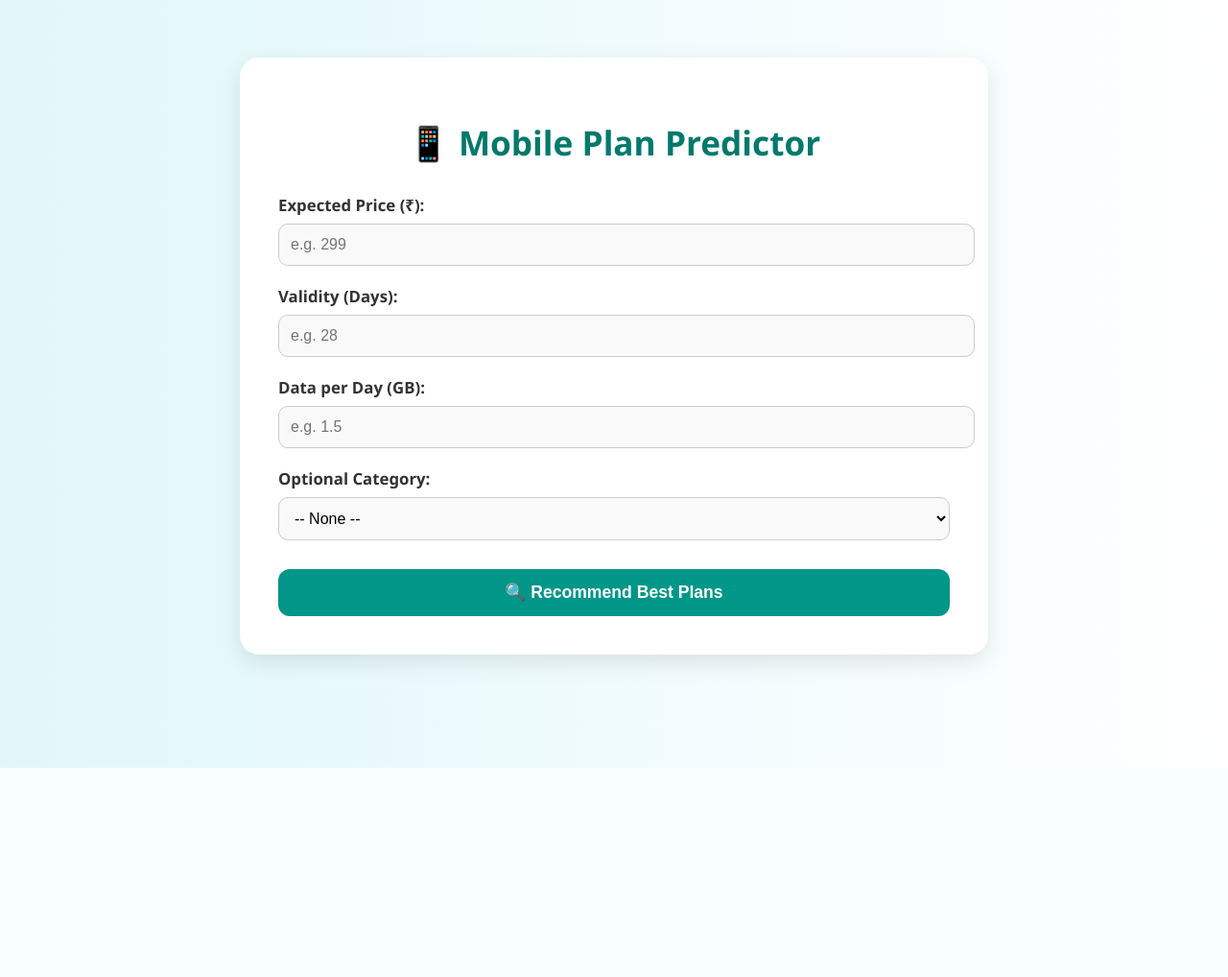
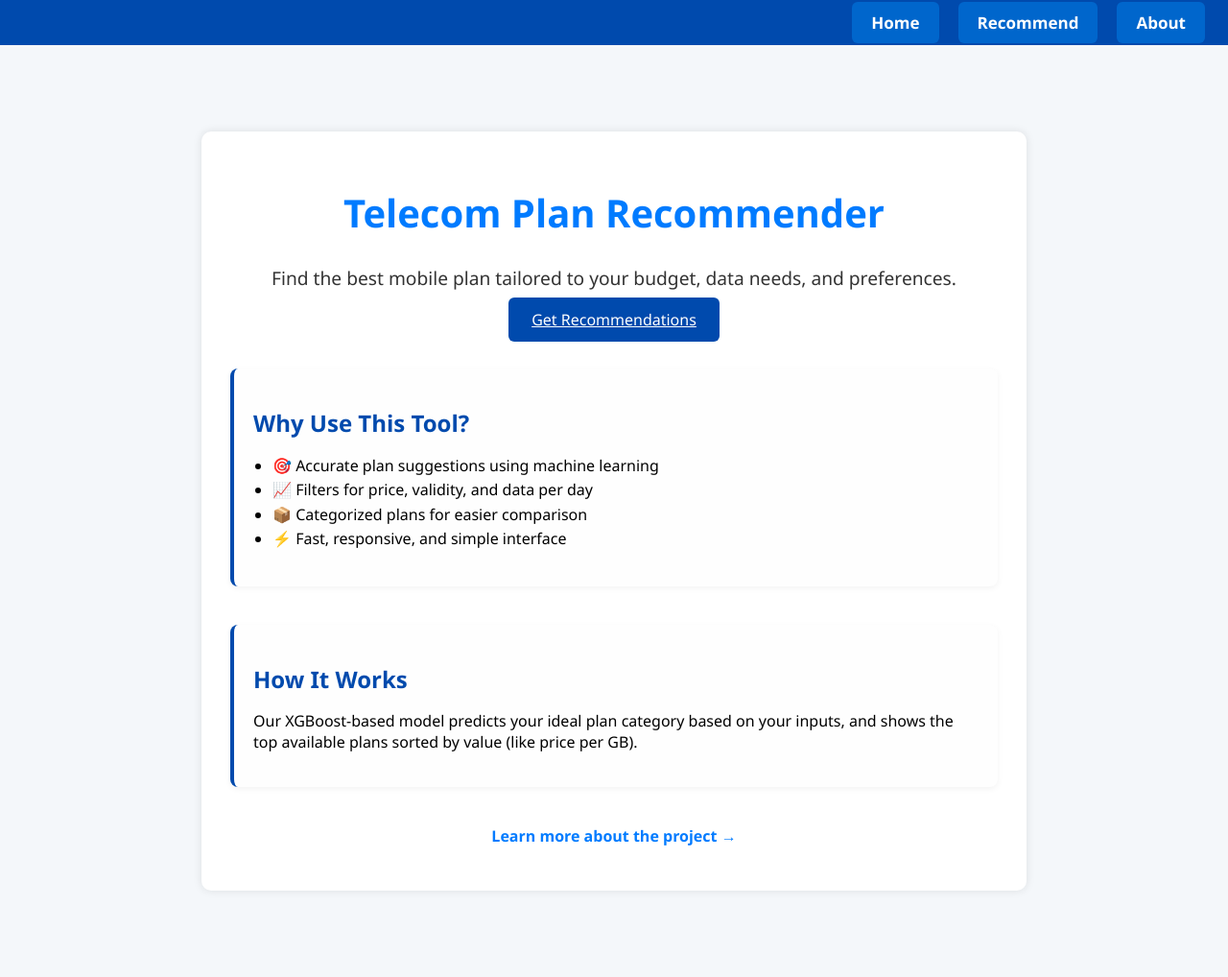
Before and after one commit to Anubhav-shukla1729/plan-recommender-system-6, a Flask app: page / in a window 1280 px wide. Shown: the whole page at 96% size. Before the commit the page ends 800 px from the top, so only its background shows below. Run offline with Flask 3, Linux system fonts and the light colour scheme; parts of the project's set-up code (start-up, migrations or seed data) failed here and were passed over.

Commit message:
added all files

```diff
--- a/app.py
+++ b/app.py
@@ -11,55 +11,85 @@ label_encoder = joblib.load("label_encoder.pkl")
 # Load dataset
 df = pd.read_csv("indian_mobile_plans_classified.csv")
 
-@app.route('/', methods=['GET', 'POST'])
+# Home route
+@app.route('/')
+def home():
+    return render_template("index.html")
+
+# Recommend route
+@app.route('/', methods=['GET'])
 def index():
+    return render_template("index.html")
+@app.route('/recommend', methods=['GET', 'POST'])
+def recommend():
     message = ""
     plans = []
 
     if request.method == 'POST':
         try:
+            # Get inputs from form
             price = request.form.get('price', type=float)
             validity = request.form.get('validity', type=int)
             data_per_day = request.form.get('data', type=float)
             selected_category = request.form.get('category')
 
-            # If a category is selected, prioritize it
+            # Start with the full dataset
+            filtered = df.copy()
+
+            # Filter by category if selected
             if selected_category:
-                filtered = df[df['plan_class'] == selected_category]
+                filtered = filtered[filtered['plan_class'] == selected_category]
 
-                # Allow a 20% fluctuation around input price, validity, and data
-                if price:
-                    filtered = filtered[
-                        (filtered['price'] >= price * 0.8) & (filtered['price'] <= price * 1.2)
-                    ]
-                if validity:
-                    filtered = filtered[
-                        (filtered['validity_days'] >= validity * 0.8) & (filtered['validity_days'] <= validity * 1.2)
-                    ]
-                if data_per_day:
-                    filtered = filtered[
-                        (filtered['data_per_day'] >= data_per_day * 0.8) & (filtered['data_per_day'] <= data_per_day * 1.2)
-                    ]
+            # Apply price filter if provided
+            if price is not None:
+                filtered = filtered[
+                    (filtered['price'] >= price * 0.8) & (filtered['price'] <= price * 1.2)
+                ]
 
+            # Apply validity filter if provided
+            if validity is not None:
+                filtered = filtered[
+                    (filtered['validity_days'] >= validity * 0.8) & (filtered['validity_days'] <= validity * 1.2)
+                ]
+
+            # Apply data per day filter if provided
+            if data_per_day is not None:
+                filtered = filtered[
+                    (filtered['data_per_day'] >= data_per_day * 0.8) & (filtered['data_per_day'] <= data_per_day * 1.2)
+                ]
+
+            # If category was selected, use sorted plans
+            if selected_category:
                 plans = filtered.sort_values(by='price_per_GB').head(4).to_dict(orient='records')
-
                 message = f"Showing best {selected_category} plans"
             else:
-                # Use model for prediction
-                input_features = [[price, validity, data_per_day]]
-                prediction = model.predict(input_features)
-                predicted_label = label_encoder.inverse_transform(prediction)[0]
+                # If no category selected, use model prediction
+                if price is not None and validity is not None and data_per_day is not None:
+                    input_features = [[price, validity, data_per_day]]
+                    prediction = model.predict(input_features)
+                    predicted_label = label_encoder.inverse_transform(prediction)[0]
 
-                # Filter top matching plans
-                matching_plans = df[df['plan_class'] == predicted_label]
-                matching_plans = matching_plans.sort_values(by='price_per_GB').head(4)
+                    matching_plans = filtered[filtered['plan_class'] == predicted_label]
+                    plans = matching_plans.sort_values(by='price_per_GB').head(4).to_dict(orient='records')
+                    message = f"Predicted Category: {predicted_label}"
+                else:
+                    # If some inputs are missing, just show the best available plans
+                    plans = filtered.sort_values(by='price_per_GB').head(4).to_dict(orient='records')
+                    message = "Showing best available plans based on input."
 
-                plans = matching_plans.to_dict(orient='records')
-                message = f"Predicted Category: {predicted_label}"
+            # If no plans match, show a message
+            if not plans:
+                message = "No plans found matching your criteria."
+
         except Exception as e:
             message = f"Error: {e}"
 
-    return render_template("index.html", message=message, plans=plans)
+    return render_template("recommend.html", message=message, plans=plans)
+
+# About route
+@app.route('/about')
+def about():
+    return render_template("about.html")
 
 if __name__ == '__main__':
     app.run(debug=True)
--- a/static/style.css
+++ b/static/style.css
@@ -1,98 +1,177 @@
+/* Base Reset */
 body {
-    font-family: 'Segoe UI', Tahoma, Geneva, Verdana, sans-serif;
-    background: linear-gradient(to right, #e0f7fa, #ffffff);
+    font-family: 'Segoe UI', sans-serif;
+    background-color: #f4f7fa;
     margin: 0;
     padding: 0;
 }
 
-.container {
-    max-width: 700px;
-    margin: 60px auto;
-    padding: 40px;
-    background-color: #ffffff;
-    border-radius: 20px;
-    box-shadow: 0 8px 24px rgba(0, 0, 0, 0.1);
+/* Navigation Bar */
+nav {
+    background-color: #004aad;
+    padding: 12px 24px;
 }
 
-h1 {
-    text-align: center;
-    font-size: 2.2em;
-    color: #00796b;
-    margin-bottom: 30px;
+nav ul {
+    list-style: none;
+    display: flex;
+    gap: 20px;
+    justify-content: flex-end;
+    margin: 0;
+    padding: 0;
 }
 
-label {
-    display: block;
-    font-weight: 600;
-    margin-top: 20px;
-    color: #333;
-    font-size: 1.05em;
+nav ul li a {
+    color: white;
+    text-decoration: none;
+    font-weight: bold;
+    font-size: 17px;
+    padding: 10px 20px;
+    background-color: #0066cc;
+    border-radius: 6px;
+    transition: background-color 0.3s ease, transform 0.2s ease;
 }
 
-input[type="number"],
-select {
-    width: 100%;
-    padding: 12px;
-    margin-top: 8px;
-    border: 1px solid #ccc;
-    border-radius: 10px;
-    font-size: 1em;
-    background-color: #f9f9f9;
-    transition: 0.3s;
+nav ul li a:hover {
+    background-color: #004a99;
+    color: #ffdd57;
+    transform: scale(1.05);
 }
 
-input[type="number"]:focus,
-select:focus {
-    border-color: #009688;
-    background-color: #fff;
-    outline: none;
+/* Main Page Container */
+.content {
+    padding: 30px 40px;
 }
 
-button {
-    display: block;
-    width: 100%;
-    padding: 14px;
-    margin-top: 30px;
-    background-color: #009688;
-    color: white;
-    font-size: 1.1em;
-    font-weight: 600;
-    border: none;
-    border-radius: 12px;
-    cursor: pointer;
-    transition: background-color 0.3s;
+/* Home Page Styling */
+.home-container {
+    max-width: 800px;
+    margin: 60px auto;
+    padding: 30px;
+    background-color: white;
+    border-radius: 10px;
+    box-shadow: 0 0 10px rgba(0,0,0,0.1);
+    text-align: center;
 }
 
-button:hover {
-    background-color: #00796b;
+.main-title {
+    font-size: 2.5rem;
+    color: #007bff;
 }
 
-.recommendation {
-    margin-top: 30px;
-    padding: 20px;
-    background-color: #e0f2f1;
-    border-left: 5px solid #009688;
-    border-radius: 10px;
-    font-size: 1.05em;
-    color: #004d40;
+.lead {
+    font-size: 1.2rem;
+    color: #333;
+}
+
+.btn-link {
+    color: #007bff;
+    font-weight: bold;
+    text-decoration: none;
+}
+
+.btn-link:hover {
+    text-decoration: underline;
+}
+
+/* Recommendation Form */
+.recommend-form {
+    background-color: white;
+    padding: 24px;
+    border-radius: 12px;
+    max-width: 700px;
+    margin-bottom: 40px;
+    box-shadow: 0 2px 8px rgba(0,0,0,0.1);
+}
+
+.form-group {
+    margin-bottom: 18px;
+}
+
+.form-group label {
+    display: block;
+    font-weight: bold;
+    margin-bottom: 6px;
+}
+
+input, select {
+    width: 100%;
+    padding: 10px;
+    border: 1px solid #ccc;
+    border-radius: 6px;
+    font-size: 15px;
+}
+
+.recommend-btn {
+    padding: 12px 24px;
+    background-color: #004aad;
+    color: white;
+    border: none;
+    border-radius: 6px;
+    font-size: 16px;
+    cursor: pointer;
+    margin-top: 10px;
+}
+
+.recommend-btn:hover {
+    background-color: #003080;
+}
+
+/* Plans Display */
+.plans-container {
+    display: flex;
+    flex-wrap: wrap;
+    gap: 24px;
+    justify-content: flex-start;
 }
 
 .plan-card {
-    margin-top: 20px;
+    background-color: white;
+    border-radius: 10px;
     padding: 20px;
-    border: 1px solid #b2dfdb;
-    border-radius: 12px;
-    background-color: #f1f8f7;
-    box-shadow: 0 4px 10px rgba(0, 150, 136, 0.1);
+    width: 300px;
+    box-shadow: 0 4px 12px rgba(0, 0, 0, 0.08);
+    transition: transform 0.2s ease, box-shadow 0.2s ease;
 }
 
-.plan-card strong {
-    color: #00796b;
+.plan-card:hover {
+    transform: translateY(-5px);
+    box-shadow: 0 8px 20px rgba(0, 0, 0, 0.15);
 }
 
-footer {
-    margin-top: 50px;
+.plan-card h3 {
+    margin-top: 0;
+    color: #004aad;
+}
+
+.plan-card p {
+    margin: 6px 0;
+    font-size: 14px;
+    color: #333;
+}
+
+/* Info Section (About, etc.) */
+.info-section {
+    text-align: left;
+    margin-top: 40px;
+    padding: 20px;
+    background-color: #fefefe;
+    border-left: 4px solid #004aad;
+    border-radius: 8px;
+    box-shadow: 0 2px 6px rgba(0,0,0,0.05);
+}
+
+.info-section h2 {
+    color: #004aad;
+    margin-bottom: 10px;
+}
+
+.info-section ul {
+    padding-left: 20px;
+    line-height: 1.6;
+}
+
+.about-link {
+    margin-top: 40px;
     text-align: center;
-    font-size: 0.9em;
-    color: #888;
 }
--- /dev/null
+++ b/templates/base.html
@@ -0,0 +1,23 @@
+<!DOCTYPE html>
+<html lang="en">
+<head>
+    <meta charset="UTF-8">
+    <title>Telecom Plan Recommender</title>
+    <link rel="stylesheet" href="{{ url_for('static', filename='style.css') }}">
+</head>
+<body>
+
+    <nav>
+        <ul>
+            <li><a href="{{ url_for('home') }}">Home</a></li>
+            <li><a href="{{ url_for('recommend') }}">Recommend</a></li>
+            <li><a href="{{ url_for('about') }}">About</a></li>
+        </ul>
+    </nav>
+
+    <div class="content">
+        {% block content %}{% endblock %}
+    </div>
+
+</body>
+</html>
--- a/templates/index.html
+++ b/templates/index.html
@@ -1,70 +1,29 @@
-<!DOCTYPE html>
-<html lang="en">
-<head>
-  <meta charset="UTF-8" />
-  <title>📱 Mobile Plan Recommender</title>
-  <link rel="stylesheet" href="{{ url_for('static', filename='style.css') }}">
-</head>
-<body>
-  <div class="container">
-    <h1>📱 Mobile Plan Predictor</h1>
-    <form method="POST">
-      <label>Expected Price (₹):</label>
-      <input type="number" name="price" step="0.1" placeholder="e.g. 299" />
+{% extends "base.html" %}
 
-      <label>Validity (Days):</label>
-      <input type="number" name="validity" step="1" placeholder="e.g. 28" />
+{% block content %}
+<div class="home-container">
+  <h1 class="main-title">Telecom Plan Recommender</h1>
+  <p class="lead">Find the best mobile plan tailored to your budget, data needs, and preferences.</p>
 
-      <label>Data per Day (GB):</label>
-      <input type="number" name="data" step="0.1" placeholder="e.g. 1.5" />
+  <a href="{{ url_for('recommend') }}" class="recommend-btn">Get Recommendations</a>
 
-      <label>Optional Category:</label>
-      <select name="category">
-        <option value="">-- None --</option>
-        <option value="Only Calls">Only Calls</option>
-        <option value="Calls + Data">Calls + Data</option>
-        <option value="Heavy Data">Heavy Data</option>
-        <option value="Long Term">Long Term</option>
-        <option value="Short Term">Short Term</option>
-        <option value="SMS Only">SMS Only</option>
-      </select>
+  <div class="info-section">
+    <h2>Why Use This Tool?</h2>
+    <ul>
+      <li>🎯 Accurate plan suggestions using machine learning</li>
+      <li>📈 Filters for price, validity, and data per day</li>
+      <li>📦 Categorized plans for easier comparison</li>
+      <li>⚡ Fast, responsive, and simple interface</li>
+    </ul>
+  </div>
 
-      <button type="submit">🔍 Recommend Best Plans</button>
-    </form>
+  <div class="info-section">
+    <h2>How It Works</h2>
+    <p>Our XGBoost-based model predicts your ideal plan category based on your inputs, and shows the top available plans sorted by value (like price per GB).</p>
+  </div>
 
-    <div class="message">{{ message }}</div>
-
-    {% if plans %}
-    <div class="plans">
-      <h2>📋 Recommended Plans</h2>
-      <table>
-        <thead>
-          <tr>
-            <th>Operator</th>
-            <th>Price (₹)</th>
-            <th>Validity</th>
-            <th>Data/Day</th>
-            <th>Calls</th>
-            <th>SMS</th>
-            <th>Class</th>
-          </tr>
-        </thead>
-        <tbody>
-          {% for plan in plans %}
-          <tr>
-            <td>{{ plan.operator }}</td>
-            <td>{{ plan.price }}</td>
-            <td>{{ plan.validity_days }}</td>
-            <td>{{ plan.data_per_day }}</td>
-            <td>{{ "Yes" if plan.voice_calls else "No" }}</td>
-            <td>{{ plan.sms or 0 }}</td>
-            <td>{{ plan.plan_class }}</td>
-          </tr>
-          {% endfor %}
-        </tbody>
-      </table>
-    </div>
-    {% endif %}
-  </div>
-</body>
-</html>
+  <p class="about-link">
+    <a href="{{ url_for('about') }}" class="btn-link">Learn more about the project →</a>
+  </p>
+</div>
+{% endblock %}
```
Also changed, not shown: templates/about.html (added, +77 -0 lines), templates/recommend.html (added, +57 -0 lines).
